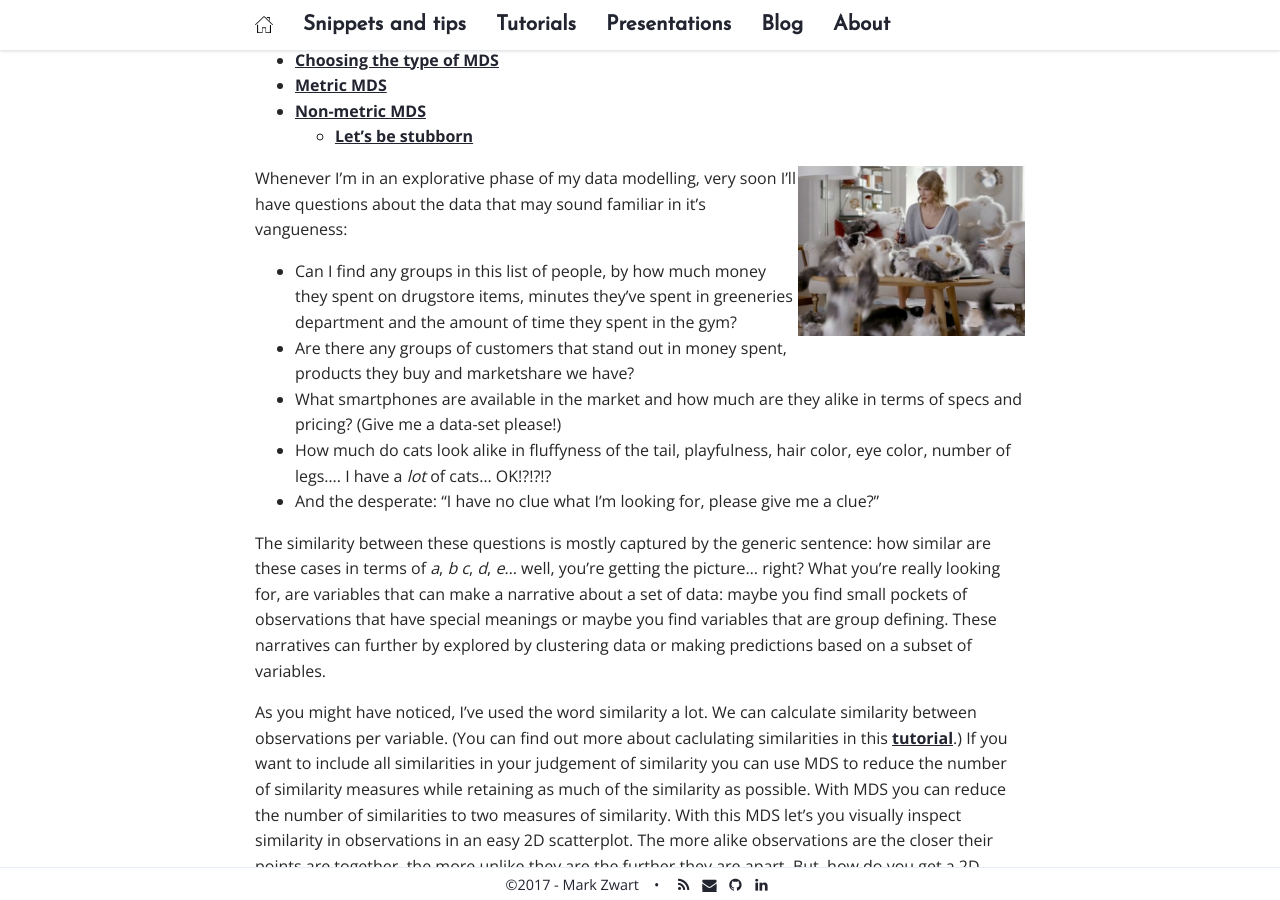
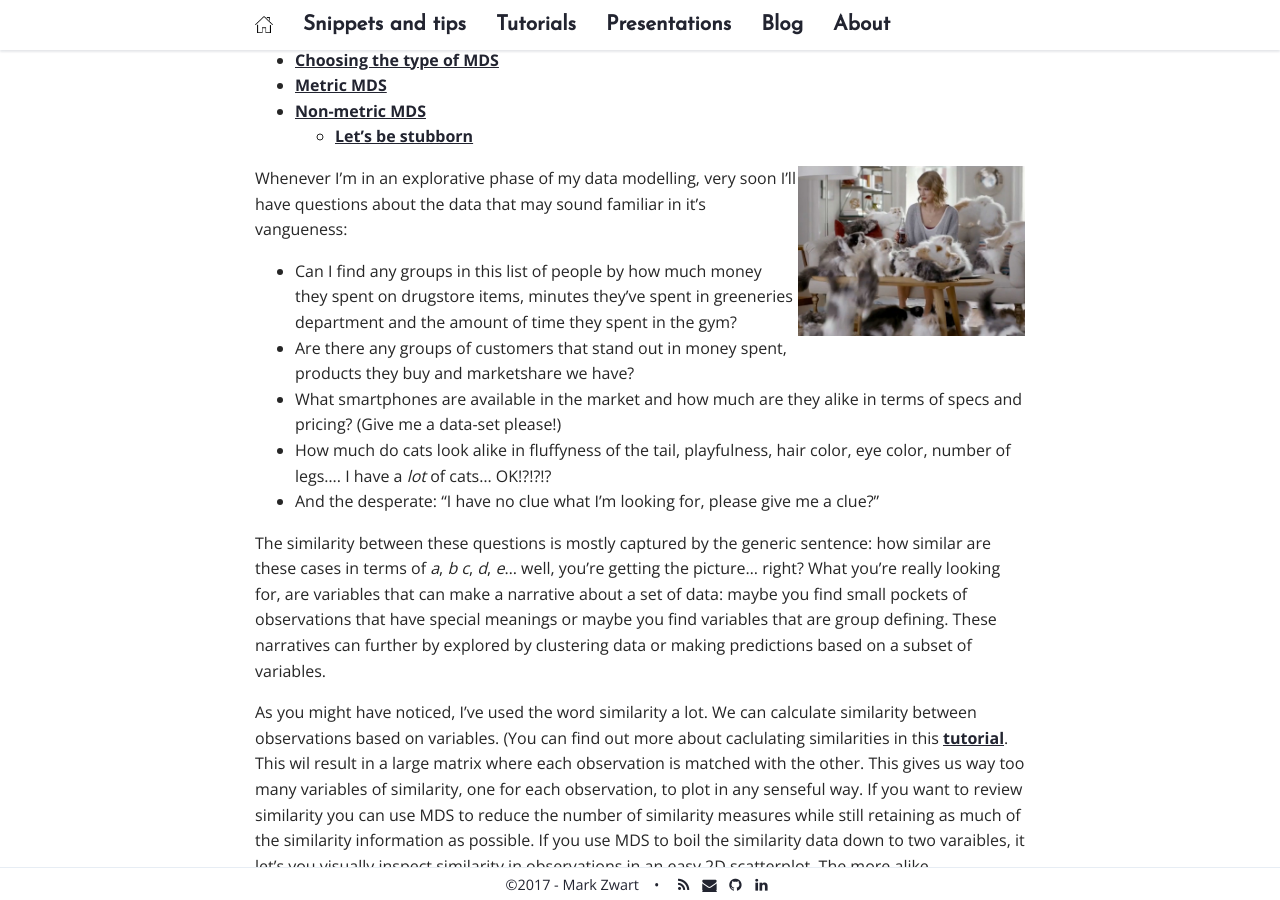
Before and after one commit to mark-me/mark-me.github.io, a Jekyll site: the page built from _pages/tutorials/mds/mds.md, in a window 1280 px wide and 900 px high, scrolled down 284 px. Built offline with Jekyll 4.4.1, drawn with Linux system fonts in a browser that asks for light colours; nearby versions of some CDN libraries; comment, search, counter and statistics services are not loaded; some of the changed text lies outside the part shown.

Commit message:
Update mds.md

```diff
--- a/_pages/tutorials/mds/mds.md
+++ b/_pages/tutorials/mds/mds.md
@@ -12,7 +12,7 @@
 <img src="/_pages/tutorials/mds/Taylor-Swift-Cats.jpg" width="227" height="170" align="right"/>
 Whenever I'm in an explorative phase of my data modelling, very soon I'll have questions about the data that may sound familiar in it's vangueness:
 
-* Can I find any groups in this list of people, by how much money they spent on drugstore items, minutes they've spent in greeneries department and the amount of time they spent in the gym?
+* Can I find any groups in this list of people by how much money they spent on drugstore items, minutes they've spent in greeneries department and the amount of time they spent in the gym?
 * Are there any groups of customers that stand out in money spent, products they buy and marketshare we have?
 * What smartphones are available in the market and how much are they alike in terms of specs and pricing? (Give me a data-set please!)
 * How much do cats look alike in fluffyness of the tail, playfulness, hair color, eye color, number of legs.... I have a _lot_ of cats... OK!?!?!?
@@ -20,13 +20,15 @@
 
 The similarity between these questions is mostly captured by the generic sentence: how similar are these cases in terms of _a_, _b_ _c_, _d_, _e_... well, you're getting the picture... right? What you're really looking for, are variables that can make a narrative about a set of data: maybe you find small pockets of observations that have special meanings or maybe you find variables that are group defining. These narratives can further by explored by clustering data or making predictions based on a subset of variables.
 
-As you might have noticed, I've used the word similarity a lot. We can calculate similarity between observations per variable. (You can find out more about caclulating similarities in this [tutorial](/distance-measures/).) If you want to include all similarities in your judgement of similarity you can use MDS to reduce the number of similarity measures while retaining as much of the similarity as possible. With MDS you can reduce the number of similarities to two measures of similarity. With this MDS let's you visually inspect similarity in observations in an easy 2D scatterplot. The more alike observations are the closer their points are together, the more unlike they are the further they are apart. But, how do you get a 2D scatterplot for so many variables? MDS does this by "rearranging" the observations in an efficient manner, so as to arrive at a configuration that best approximates the alikeness of observations.
+As you might have noticed, I've used the word similarity a lot. We can calculate similarity between observations based on variables. (You can find out more about caclulating similarities in this [tutorial](/distance-measures/). This wil result in a large matrix where each observation is matched with the other. This gives us way too many variables of similarity, one for each observation, to plot in any senseful way. If you want to review similarity you can use MDS to reduce the number of similarity measures while still retaining as much of the similarity information as possible. If you use MDS to boil the similarity data down to two varaibles, it let's you visually inspect similarity in observations in an easy 2D scatterplot. The more alike observations are the closer their points are together, the more unlike they are the further they are apart.
+
+In this tutorial, I'll cover the concept of MDS, and show two types of MDS calculation in R: metric and non-metric.
 
 # The concept
 
 <img src="/_pages/tutorials/mds/flat-earth.jpg" width="178" height="100" align="right"/>
 
-The MDS-like solution you are very familiar with, without even being conscious of it, is a world map. Making a flat world map, from  the spherical object it is, always does some kind of 'damage' to the origianl. This video that illustrates that really well:
+How do you get the set of many similarity variables down to two variabales? MDS does this by "rearranging" the observations in an efficient manner, so as to arrive at a configuration that best approximates the alikeness of observations. The MDS-like solution you are very familiar with, without even being conscious of it, is a world map. Making a flat world map, from  the spherical object it is, always does some kind of 'damage' to the origianl. This video that illustrates that really well:
 
 {:refdef: style="text-align: center;"}
 <iframe width="560" height="315" src="https://www.youtube.com/embed/kIID5FDi2JQ" frameborder="0" gesture="media" allow="encrypted-media" allowfullscreen></iframe>
```
